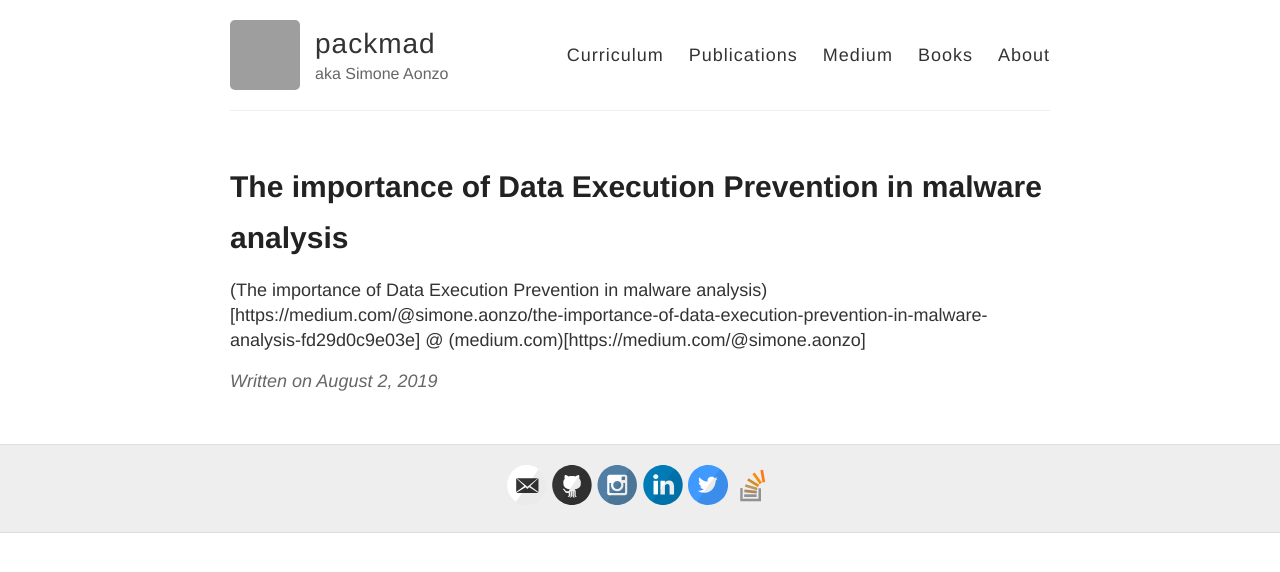
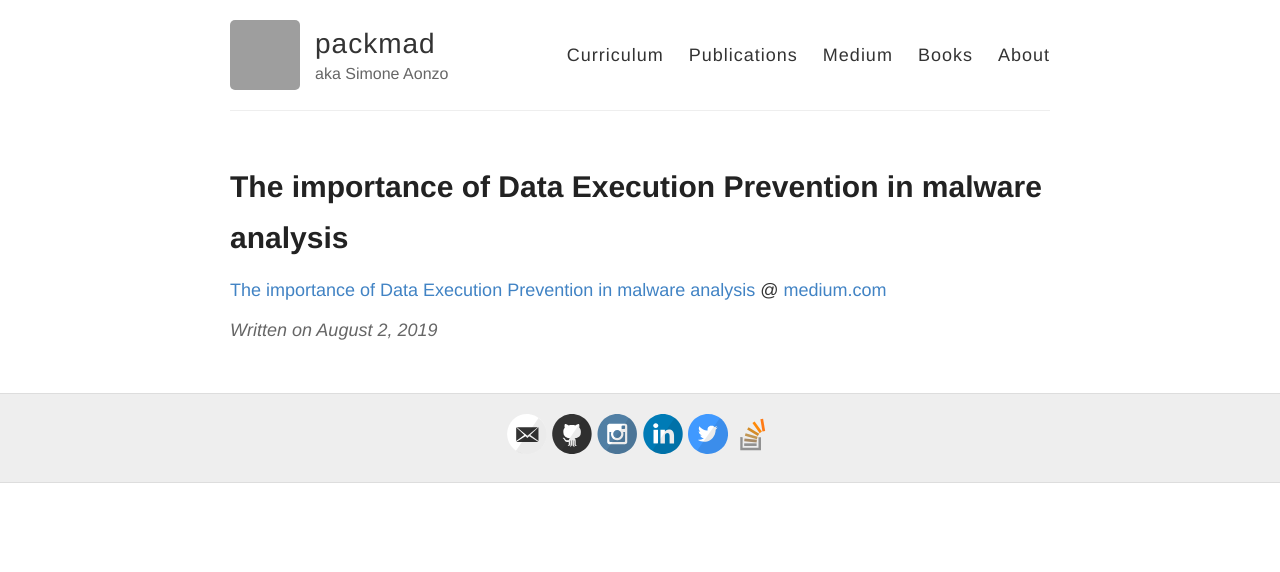
Before and after one commit to packmad/packmad.github.io, a Jekyll site: the page built from _posts/2019-08-02-importance-of-dep.md, in a window 1280 px wide. Shown: the top 572 px of the page. Built offline with Jekyll 4.4.1, drawn with Linux system fonts in a browser that asks for light colours; comment, search, counter and statistics services are not loaded; grey boxes are pictures that could not be loaded.

Commit message:
fuckin md

```diff
--- a/_posts/2019-08-02-importance-of-dep.md
+++ b/_posts/2019-08-02-importance-of-dep.md
@@ -4,4 +4,4 @@ title: The importance of Data Execution Prevention in malware analysis
 tags: [malware]
 ---
 
-(The importance of Data Execution Prevention in malware analysis)[https://medium.com/@simone.aonzo/the-importance-of-data-execution-prevention-in-malware-analysis-fd29d0c9e03e] @ (medium.com)[https://medium.com/@simone.aonzo]
+[The importance of Data Execution Prevention in malware analysis](https://medium.com/@simone.aonzo/the-importance-of-data-execution-prevention-in-malware-analysis-fd29d0c9e03e) @ [medium.com](https://medium.com/@simone.aonzo)
```
